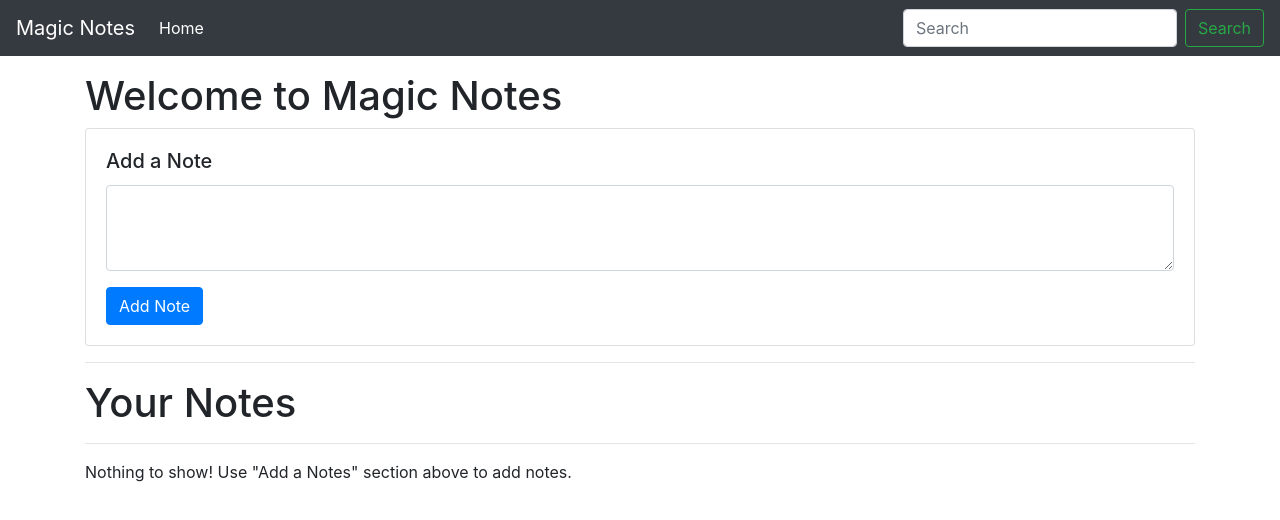
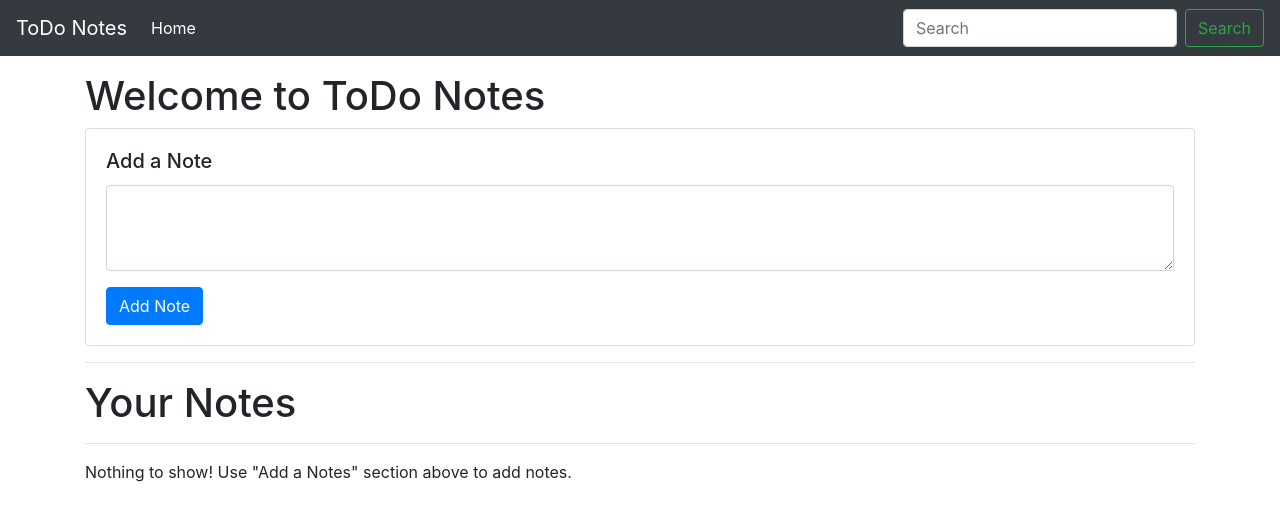
Before and after one commit to Pallo01/ToDo-Notes, a plain HTML site: page index.html in a window 1280 px wide. Drawn offline with nearby package versions, Linux system fonts and the light colour scheme.

Commit message:
Update index.html

```diff
--- a/index.html
+++ b/index.html
@@ -13,7 +13,7 @@
 <body>
 
     <nav class="navbar navbar-expand-lg navbar-dark bg-dark">
-        <a class="navbar-brand" href="#">Magic Notes</a>
+        <a class="navbar-brand" href="#">ToDo Notes</a>
         <button class="navbar-toggler" type="button" data-toggle="collapse" data-target="#navbarSupportedContent"
             aria-controls="navbarSupportedContent" aria-expanded="false" aria-label="Toggle navigation">
             <span class="navbar-toggler-icon"></span>
@@ -33,7 +33,7 @@
     </nav>
 
     <div class="container my-3">
-        <h1>Welcome to Magic Notes</h1>
+        <h1>Welcome to ToDo Notes</h1>
         <div class="card">
             <div class="card-body">
                 <h5 class="card-title">Add a Note</h5>
```
